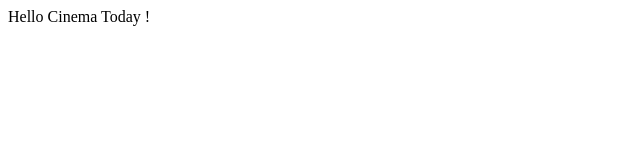
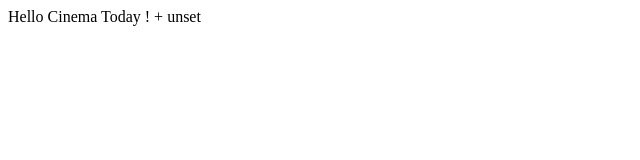
Before and after one commit to Mhmdabed11/cinema-today, a Next.js app: page / in a window 1280 px wide. Shown: the top 160 px of the page, without its empty margins (0-640 px from the left). Built offline with nearby package versions, Linux system fonts and the light colour scheme; no server answers.

Commit message:
fixed gitignore

```diff
--- a/pages/index.js
+++ b/pages/index.js
@@ -1,7 +1,6 @@
 import React from "react";
-
 const Index = () => {
-  return <div>Hello Cinema Today !</div>;
+  return <div>Hello Cinema Today ! + {process.env.API_KEY} </div>;
 };
 
 export default Index;
```
Also changed, not shown: 2 other files (tests, documents, lock files or other folders).
